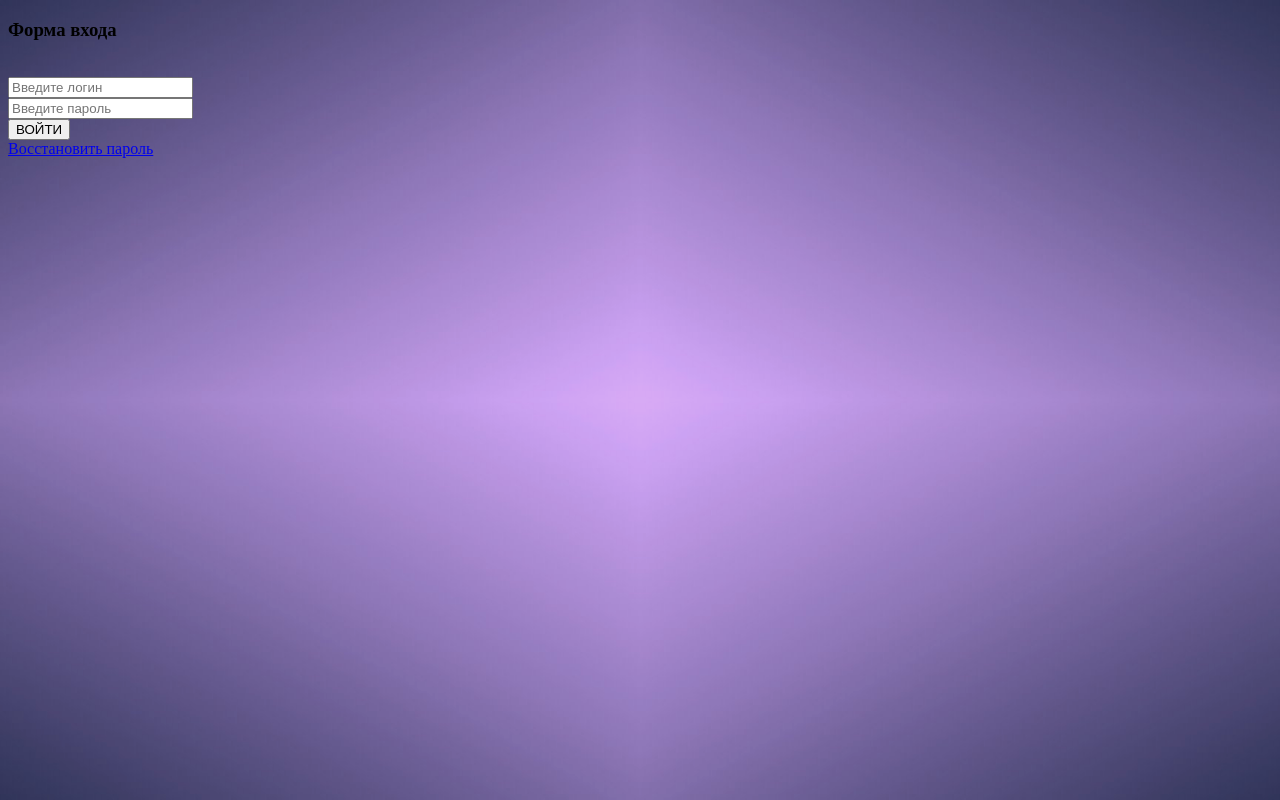
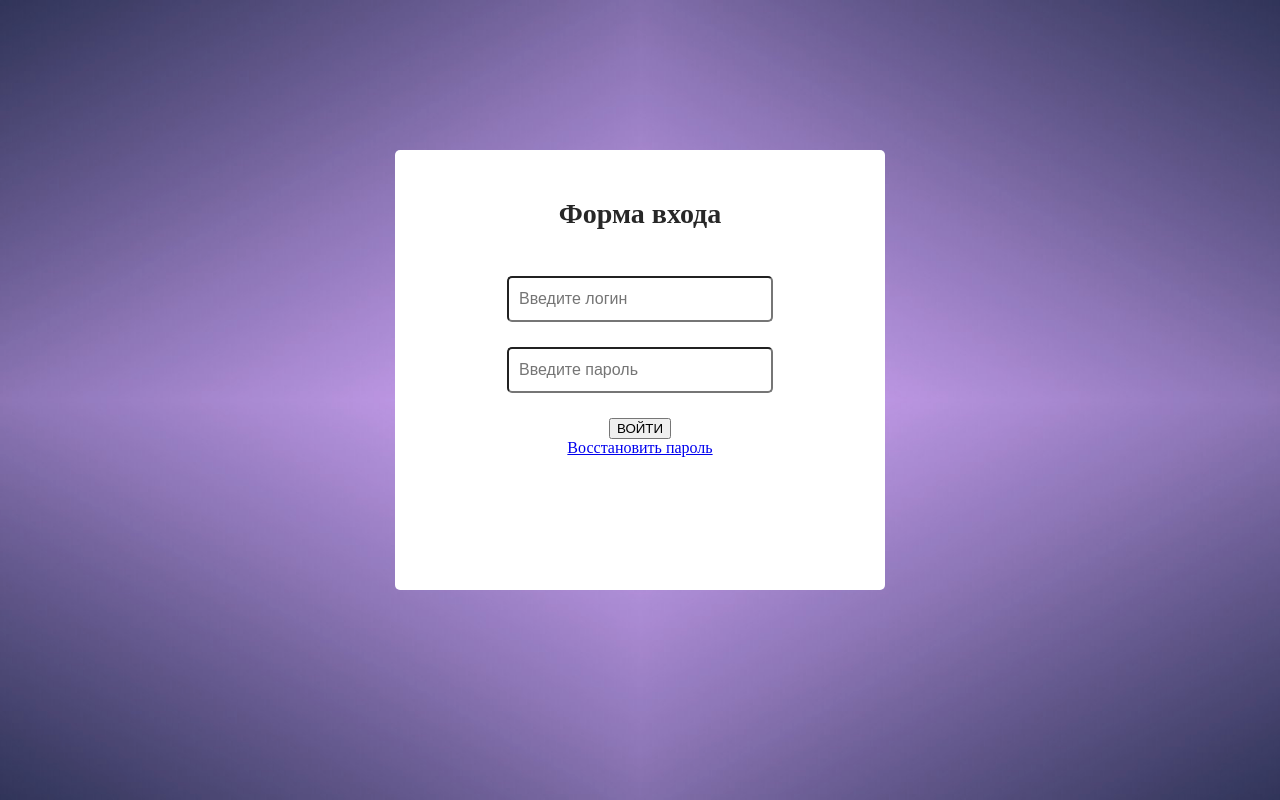
Before and after one commit to LenaSkarlett/lab1, a plain HTML site: page index.html in a window 1280 px wide. Drawn offline with Linux system fonts and the light colour scheme.

Commit message:
Форма и поля для ввода CSS

```diff
--- a/css/styles.css
+++ b/css/styles.css
@@ -5,3 +5,27 @@ body{
     background-attachment: fixed;
     background-size: cover;
 }
+
+.container{
+    width:450px;
+    height: 400px;
+    background-color: rgba(255, 255, 255);
+    margin: 150px auto 0 auto;
+    text-align: center;
+    padding: 20px;
+    border-radius: 5px;
+}
+
+.text-center {
+    font-size: 28px;
+    color: rgb(39, 39, 39);
+}
+
+input[type="text"],input[type="password"]{
+    width: 250px;
+    height:40px;
+    font-size: 16px;
+    margin-bottom: 25px;
+    border-radius: 5px;
+    padding-left: 10px;
+}
```
